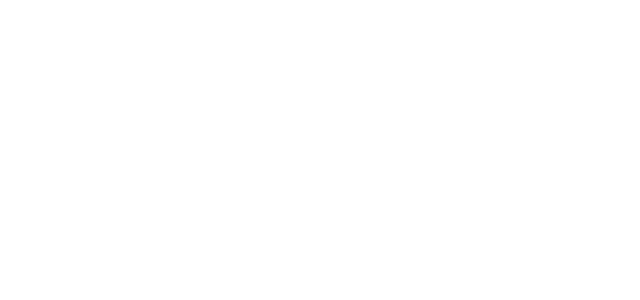
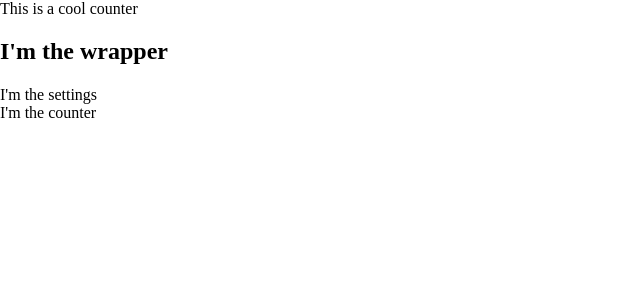
Before and after one commit to aln447/sprint-counter, a React (Create React App) app: page / in a window 1280 px wide. Shown: the top 300 px of the page, without its empty margins (0-640 px from the left). Built offline with nearby package versions, Linux system fonts and the light colour scheme.

Commit message:
Add base components for the wrapper files
Counter
:

```diff
--- a/src/App.tsx
+++ b/src/App.tsx
@@ -1,10 +1,13 @@
 import React from 'react';
+import { Wrapper } from './components/Wrapper';
 
 function App() {
   return (
     <div className="App">
       <header className="App-header">
+        This is a cool counter
       </header>
+      <Wrapper />
     </div>
   );
 }
--- /dev/null
+++ b/src/components/Counter.tsx
@@ -0,0 +1,5 @@
+import react from 'react';
+
+export const Counter = () => {
+    return <div>I'm the counter</div>
+}
--- /dev/null
+++ b/src/components/Settings.tsx
@@ -0,0 +1,5 @@
+import react from 'react';
+
+export const Settings = () => {
+    return <div>I'm the settings</div>
+}
--- /dev/null
+++ b/src/components/Wrapper.tsx
@@ -0,0 +1,11 @@
+import { Settings } from './Settings';
+import react from 'react';
+import { Counter } from './Counter';
+
+export const Wrapper = () => {
+    return <div>
+        <h2>I'm the wrapper</h2>
+        <Settings />
+        <Counter />
+    </div>;
+}
```
